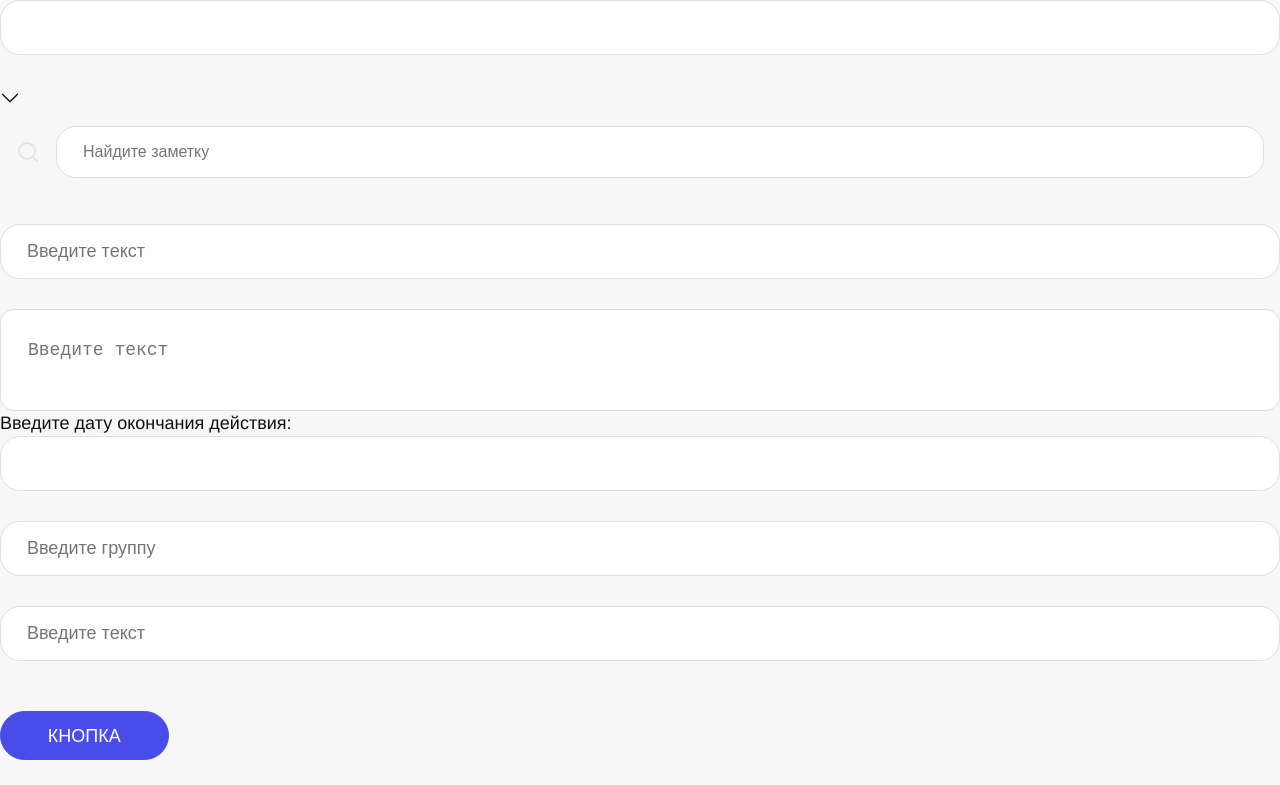
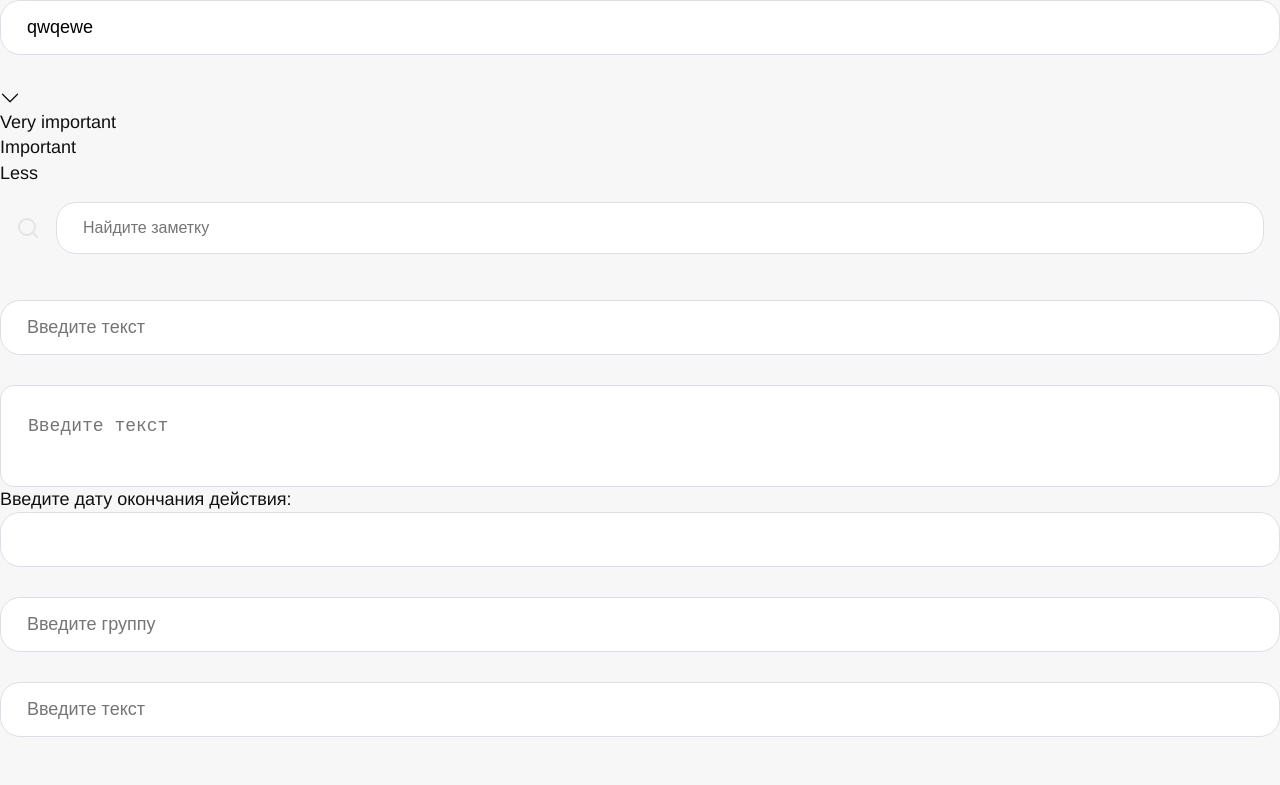
Before and after one commit to zva-2000/Note-App, a Vue app: page / in a window 1280 px wide. Shown: the top 785 px of the page. Built offline with nearby package versions, Linux system fonts and the light colour scheme.

Commit message:
Новое приложение

```diff
--- a/src/App.vue
+++ b/src/App.vue
@@ -1,35 +1,33 @@
 <script setup lang="ts">
-import { ref, computed } from "vue";
+import { ref, computed } from 'vue';
 
-import baseInput from "./components/BaseInput.vue";
+import baseInput from './components/BaseInput.vue';
 
-import baseTextarea from "./components/BaseTextarea.vue";
+import baseTextarea from './components/BaseTextarea.vue';
 
 // import baseList from "./components/BaseList.vue";
 
-import BaseButton from "./components/BaseButton.vue";
+import BaseButton from './components/BaseButton.vue';
 
-import MovedButtons from "./components/MovedButtons.vue";
+import MovedButtons from './components/MovedButtons.vue';
 
-import searchInput from "./components/SearchInput.vue";
+import searchInput from './components/SearchInput.vue';
 
-import dropdownComp from "./components/InputForDropdow.vue";
+import dropdownComp from './components/DropdownComp.vue';
 
 // import newNote from "./components/TakeNewNote.vue";
 
-import InputForDropdow from "./components/InputForDropdow.vue";
+const typeText = 'text';
 
-const typeText = "text";
+const typeDate = 'date';
 
-const typeDate = "date";
+const placeholderText = 'Введите текст';
 
-const placeholderText = "Введите текст";
+const placeholderTeg = 'Введите группу';
 
-const placeholderTeg = "Введите группу";
+const placeholderDate = 'Введите дату окончания действия:';
 
-const placeholderDate = "Введите дату окончания действия:";
-
-const options = ref(["Very important", "Important", "Less"]);
+const options = ref(['Very important', 'Important', 'Less']);
 
 const listOpen = ref(false);
 
@@ -37,46 +35,46 @@ let showModal = ref(false);
 
 let isOpen = ref(true);
 
-let NewMessege = ref("");
+let NewMessege = ref('');
 
-let NewImr = ref("");
+let NewImr = ref('');
 
 let grid = ref(true);
 
 let note = ref({
-  title: "",
-  descr: "",
-  impr: "",
-  date: "",
-  teg: "",
+  title: '',
+  descr: '',
+  impr: 'qwqewe',
+  date: '',
+  teg: '',
 });
 
 let notes = ref([
   {
-    title: "First note",
-    descr: "Description for first note",
-    impr: "Important",
+    title: 'First note',
+    descr: 'Description for first note',
+    impr: 'Important',
     date: new Date(Date.now()).toLocaleString(),
-    teg: "Work",
+    teg: 'Work',
   },
   {
-    title: "Second note",
-    descr: "Description for second note",
-    impr: "Normal",
+    title: 'Second note',
+    descr: 'Description for second note',
+    impr: 'Normal',
     date: new Date(Date.now()).toLocaleString(),
-    teg: "Study",
+    teg: 'Study',
   },
   {
-    title: "Third note",
-    descr: "Description for third note",
-    impr: "No matter",
+    title: 'Third note',
+    descr: 'Description for third note',
+    impr: 'No matter',
     date: new Date(Date.now()).toLocaleString(),
-    teg: "Номе",
+    teg: 'Номе',
   },
 ]);
 
 function handleClick() {
-  console.log("Button clicked!");
+  console.log('Button clicked!');
 }
 
 function ChangeGrid() {
@@ -89,7 +87,7 @@ function showModalFunc() {
 
 function OpenDrop() {
   isOpen.value = !isOpen.value;
-  console.log("Button clicked!");
+  console.log('Button clicked!');
 }
 
 const notesFilter = computed(() => {
@@ -107,12 +105,12 @@ const notesFilter = computed(() => {
 
 function AddNote() {
   let { title, descr, impr, teg } = note;
-  if (title === "") {
-    NewMessege = "Wrong note";
+  if (title === '') {
+    NewMessege = 'Wrong note';
     return false;
   }
-  if (impr === "") {
-    NewImr = "Choose the importance of note";
+  if (impr === '') {
+    NewImr = 'Choose the importance of note';
     return false;
   }
   notes.push({
@@ -124,10 +122,10 @@ function AddNote() {
   });
   NewMessege = null;
   NewImr = null;
-  note.title = "";
-  note.descr = "";
-  note.impr = "";
-  note.teg = "";
+  note.title = '';
+  note.descr = '';
+  note.impr = '';
+  note.teg = '';
 }
 </script>
 
@@ -136,18 +134,19 @@ function AddNote() {
     v-model:note="note"
     v-model:options="options"
     :isOpen="isOpen"
+    @open-drop="OpenDrop"
   ></dropdownComp>
 
   <searchInput :value="search" @search="search = $event"></searchInput>
 
   <baseInput
-    :placeholder="placeholderText"
+    placeholder="Введите текст"
     @update:modelValue="note.title = $event"
     type="typeText"
   ></baseInput>
 
   <baseTextarea
-    :placeholder="placeholderText"
+    placeholder="Введите текст"
     @update:modelValue="note.descr = $event"
   ></baseTextarea>
 
--- a/src/components/DropdownComp.vue
+++ b/src/components/DropdownComp.vue
@@ -1,6 +1,6 @@
 <template>
   <div class="dropdown">
-    <InputForDropdow v-model="note.impr" @click="OpenDrop" />
+    <InputForDropdow v-model:value="note.impr" @onClick="OpenDrop" />
     <ul>
       <li
         v-for="(option, index) in options"
@@ -14,19 +14,28 @@
 </template>
 
 <script setup lang="ts">
-const props = defineProps({
-  note: Object,
-  options: Array,
-  isOpen: {
-    type: Boolean,
-    default: true,
-  },
-});
+import InputForDropdow from './InputForDropdow.vue';
 
-const emit = defineEmits(["OpenDrop"]);
+const props = defineProps<{
+  note: { title: string };
+  isOpen?: boolean;
+  options: string[];
+}>();
+// {
+//   note: Object,
+//   options: Array,
+//   isOpen: {
+//     type: Boolean,
+//     default: false,
+//   },
+// }
+const emit = defineEmits<{
+  (e: 'OpenDrop', event: number): void;
+}>();
 
-const OpenDrop = () => {
-  emit("OpenDrop", event);
+const OpenDrop = (event: Event) => {
+  emit('OpenDrop', 45);
+  console.log('B345454545!', event.target);
 };
 </script>
 
--- a/src/components/InputForDropdow.vue
+++ b/src/components/InputForDropdow.vue
@@ -1,6 +1,6 @@
 <template>
   <div class="dropdown-input" @click="onClick">
-    <input type="text" />
+    <input type="text" v-model="model" />
     <svg
       xmlns="http://www.w3.org/2000/svg"
       width="20"
@@ -17,12 +17,26 @@
 </template>
 
 <script setup lang="ts">
-import { ref } from "vue";
+import { ref, computed } from 'vue';
 
-const emit = defineEmits(["onClick"]);
+const props = defineProps<{
+  value: string;
+}>();
 
-const onClick = () => {
-  emit("onClick", event);
+const model = computed({
+  get() {
+    return props.value ?? '';
+  },
+  set(value) {
+    emit('update:value', value);
+  },
+});
+
+const emit = defineEmits(['onClick', 'update:value']);
+
+const onClick = (event) => {
+  console.log('Button clicked!', event.target);
+  emit('onClick', event);
 };
 </script>
 
```
Also changed, not shown: 1 other file (tests, documents, lock files or other folders).
